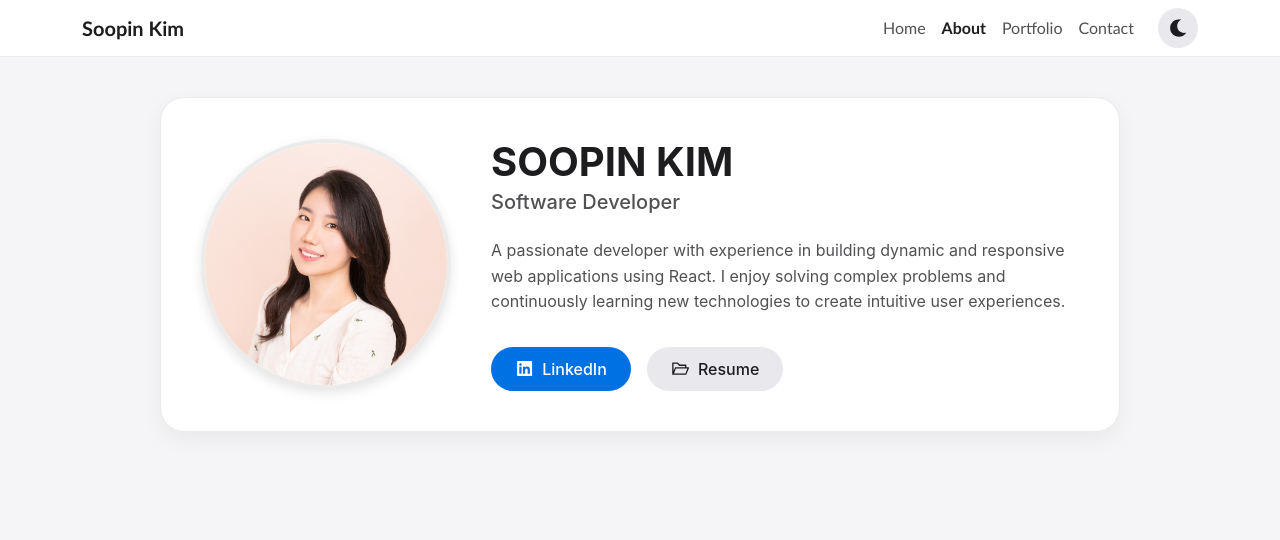
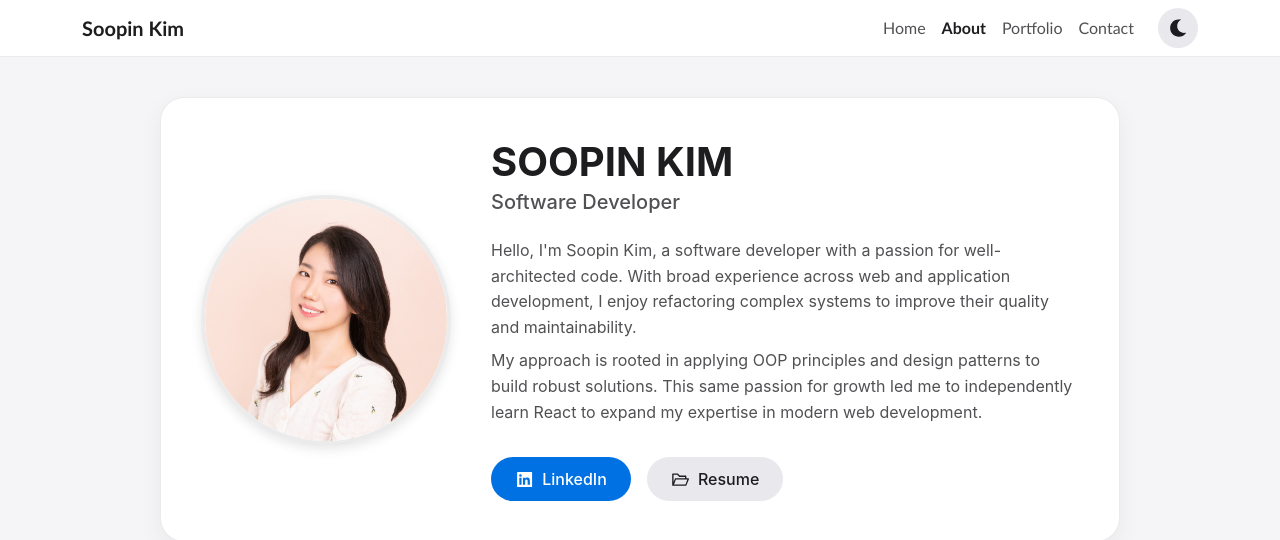
Before and after one commit to elriot/kim_portfolio, a React (Create React App) app: page /#/about in a window 1280 px wide. Shown: the top 540 px of the page. Built offline with nearby package versions, Linux system fonts and the light colour scheme.

Commit message:
Update About page content

```diff
--- a/src/pages/AboutPage.js
+++ b/src/pages/AboutPage.js
@@ -14,7 +14,9 @@ export const AboutPage = () => {
                     <h1 className="name-tag">SOOPIN KIM</h1>
                     <h2 className="job-tag">Software Developer</h2>
                     <p className="profile-bio">
-                        A passionate developer with experience in building dynamic and responsive web applications using React. I enjoy solving complex problems and continuously learning new technologies to create intuitive user experiences.
+                        Hello, I'm Soopin Kim, a software developer with a passion for well-architected code. With broad experience across web and application development, I enjoy refactoring complex systems to improve their quality and maintainability.
+												<p className="mb-2"></p>
+												My approach is rooted in applying OOP principles and design patterns to build robust solutions. This same passion for growth led me to independently learn React to expand my expertise in modern web development.
                     </p>
                     <div className="button-container">
                         <button
--- a/src/pages/ContactPage.js
+++ b/src/pages/ContactPage.js
@@ -15,7 +15,7 @@ export const ContactPage = () => {
         <div className="page-container">
             <div className="contact-card">
                 <div className="contact-header">
-                    <h2>Get in Touch</h2>
+                    <h2>Get in Touch 👋</h2>
                     <p>
                         If you'd like to talk about a project, or just say hello, feel free to reach out below!
                     </p>
```
